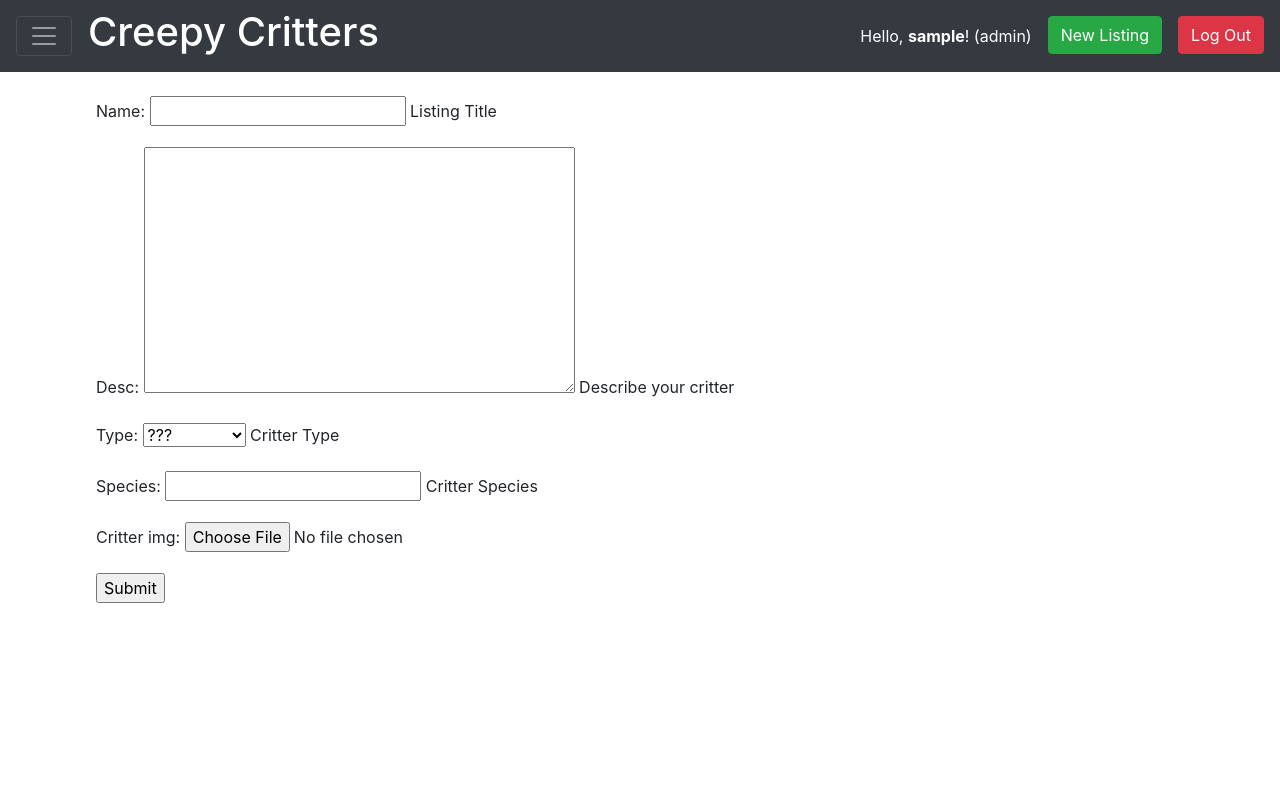
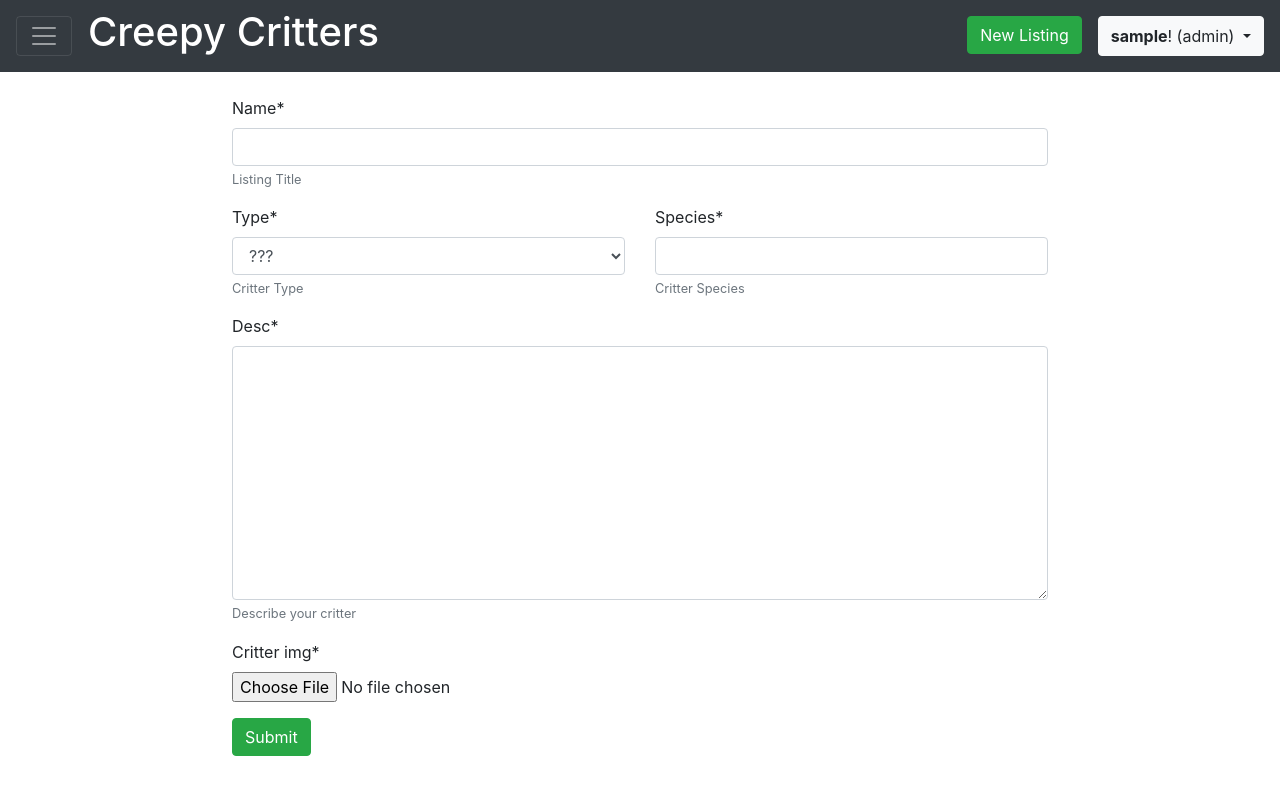
Before and after one commit to AcidicNic/CreepyCritters, a Django app: page /addListing/ in a window 1280 px wide. Run offline with Django 3.2, Linux system fonts and the light colour scheme; the visitor is signed in with stand-in values (Sample User, id 1); some libraries are stand-ins or nearby versions.

Commit message:
pretty forms

```diff
--- a/CreepyCrittersMain/settings.py
+++ b/CreepyCrittersMain/settings.py
@@ -39,7 +39,8 @@ INSTALLED_APPS = [
     'django.contrib.staticfiles',
     'market',
     'accessories',
-    'accounts'
+    'accounts',
+    'crispy_forms',
 ]
 
 MIDDLEWARE = [
@@ -140,6 +141,9 @@ LOGOUT_REDIRECT_URL = "/"
 EMAIL_BACKEND = "django.core.mail.backends.filebased.EmailBackend"
 EMAIL_FILE_PATH = os.path.join(BASE_DIR, "sent_emails")
 
+# Crispy Forms
+CRISPY_TEMPLATE_PACK = 'bootstrap4'
+
 
 # market settings
 def get_critter_types(critter_urls):
--- a/market/forms.py
+++ b/market/forms.py
@@ -2,7 +2,7 @@ from django.forms import ModelForm
 from .models import Listing
 
 
-class ArticleForm(ModelForm):
+class CritterForm(ModelForm):
     class Meta:
         model = Listing
         fields = ['name', 'desc', 'type', 'species', 'critter_img']
--- a/market/urls.py
+++ b/market/urls.py
@@ -1,5 +1,5 @@
 from django.urls import path
-from .views import CritterListView, CritterDetailView, AddCritter, DeleteCritter
+from .views import CritterListView, CritterDetailView, AddCritter, DeleteCritter, profile
 from django.conf import settings
 
 urlpatterns = [
@@ -17,5 +17,7 @@ urlpatterns = [
     path('boi/<str:slug>',
          CritterDetailView.as_view(), name='show_critter'),
 
-    path(r'delete/<pk>/', DeleteCritter.as_view(), name='delete_critter')
+    path(r'delete/<pk>/', DeleteCritter.as_view(), name='delete_critter'),
+
+    path(r'profile/<username>/', profile, name='profile')
 ]
--- a/market/views.py
+++ b/market/views.py
@@ -1,13 +1,14 @@
 from django.contrib.auth.mixins import LoginRequiredMixin
-from django.http import HttpResponseRedirect
-from django.shortcuts import render
+from django.contrib.auth.models import User
+from django.http import HttpResponseRedirect, Http404
+from django.shortcuts import render, get_object_or_404
 from django.urls import reverse, reverse_lazy
 from django.views.generic import CreateView
 from django.views.generic.list import ListView
 from django.views.generic.detail import DetailView
 from django.views.generic.edit import DeleteView
 
-from .forms import ArticleForm
+from .forms import CritterForm
 from .models import Listing
 
 
@@ -37,10 +38,17 @@ class CritterDetailView(DetailView):
 
 class AddCritter(LoginRequiredMixin, CreateView):
     model = Listing
-    form_class = ArticleForm
+    form_class = CritterForm
 
 
 class DeleteCritter(DeleteView):
     model = Listing
     success_url = reverse_lazy('list_critters')
     template_name = 'market/confirm_delete.html'
+
+
+def profile(request, username):
+    user = get_object_or_404(User, username=username)
+    listings = Listing.objects.get(created_by=user)
+
+    return render(request, 'market/profile.html', {'user': user, 'listings': listings})
--- a/static/base.css
+++ b/static/base.css
@@ -2,3 +2,12 @@
     width: 85%;
     margin: 0 auto;
 }
+.title:hover{
+    cursor: pointer;
+}
+.no_select {
+    user-select: none;
+}
+.no_select:hover {
+    cursor: default;
+}
--- a/templates/base.html
+++ b/templates/base.html
@@ -16,31 +16,41 @@
                     <!-- Hamburger Button -->
                     <span>
                         <button class="navbar-toggler my-2" type="button" data-toggle="collapse" data-target="#navbarToggleExternalContent" aria-controls="navbarToggleExternalContent" aria-expanded="false" aria-label="Toggle navigation">
-                          <span class="navbar-toggler-icon"></span>
+                            <span class="navbar-toggler-icon"></span>
                         </button>
                     </span>
 
                     <!-- Heading -->
-                    <h1 class='no_select text-white ml-3'>Creepy Critters</h1>
+                    <h1 class='no_select text-white ml-3 title' onClick="location.href='/'">Creepy Critters</h1>
                 </div>
 
                 <!-- Buttons -->
                 <div class="d-flex justify-content-end my-2">
                     {% if user.is_authenticated %}
-                        <div class="text-white align-middle my-2">Hello, <strong>{{ user.username }}</strong>! {% if user.is_superuser %}(admin){% endif %}</div>
                         <span>
                             <a href="/addListing" class="btn btn-success ml-3">New Listing</a>
                         </span>
+                        <div class="btn-group ml-3">
+                            <button type="button" class="btn btn-light dropdown-toggle" data-toggle="dropdown" aria-haspopup="true" aria-expanded="false">
+                                <strong>{{ user.username }}</strong>! {% if user.is_superuser %}(admin){% endif %}
+                            </button>
+                            <div class="dropdown-menu">
+                                <a class="dropdown-item" href="{% url 'profile' user %}">Profile</a>
+                                <a class="dropdown-item" href="{# url 'user_details' #}">Account Details</a>
+                                <a class="dropdown-item" href="{# url 'settings' #}">Settings</a>
+                                <div class="dropdown-divider"></div>
+                                <a class="dropdown-item" href="/accounts/logout" class="btn btn-danger ml-3">Log Out</a>
+                            </div>
+                        </div>
+
+                    {% else %}
+                        <div class="text-white align-middle my-2">Welcome!</div>
+
                         <span>
-                            <a href="/accounts/logout" class="btn btn-danger ml-3">Log Out</a>
-                        </span>
-                    {% else %}
-                        <div class="text-white">Welcome!</div>
-                        <span>
-                        <a href="/accounts/login" class="btn btn-secondary ml-3">Log In</a>
+                            <a href="/accounts/login" class="btn btn-secondary ml-3">Log In</a>
                         </span>
                         <span>
-                        <a href="/accounts/signup" class="btn btn-primary ml-3">Sign Up</a>
+                            <a href="/accounts/signup" class="btn btn-primary ml-3">Sign Up</a>
                         </span>
                     {% endif %}
                 </div>
--- a/templates/market/list_critters.html
+++ b/templates/market/list_critters.html
@@ -8,7 +8,7 @@
             <div class="card mb-3 w-75">
                 <h5 class="card-header ">{{ critter.name }}, the {{ critter.species }}</h5>
                 <div class="card-body border-dark">
-                    <img src="{{ critter.critter_img.url }}"/>
+                    <img class="w-100" src="{{ critter.critter_img.url }}"/>
 
                     <p class="card-text text-dark">
                         {{ critter.desc|truncatewords_html:36 }}
--- a/templates/market/listing_form.html
+++ b/templates/market/listing_form.html
@@ -1,9 +1,24 @@
 {% extends 'base.html' %}
+{% load crispy_forms_tags %}
 
 {% block content %}
-<form action="{% url 'createListing' %}" method = "post" enctype="multipart/form-data">
-    {% csrf_token %}
-    {{ form.as_p }}
-    <input type="submit" value="Submit">
-</form>
+    <div class='w-75 m-auto'>
+        <form action="{% url 'createListing' %}" method = "post" enctype="multipart/form-data">
+            {% csrf_token %}
+            <div class="m-auto">
+                {{ form.name|as_crispy_field }}
+            </div>
+            <div class="row">
+                <div class="col-6">
+                    {{ form.type|as_crispy_field }}
+                </div>
+                <div class="col-6">
+                    {{ form.species|as_crispy_field }}
+                </div>
+            </div>
+            {{ form.desc|as_crispy_field }}
+            {{ form.critter_img|as_crispy_field }}
+            <input type="submit" class="btn btn-success" value="Submit">
+        </form>
+    </div>
 {% endblock %}
```
Also changed, not shown: templates/market/profile.html (added, +8 -0 lines), templates/market/show_critter.html (+2 -8 lines), templates/registration/login.html (+2 -6 lines), img/cryptid.png (added), img/trippie_YWRgMiQ.jpg (added).
